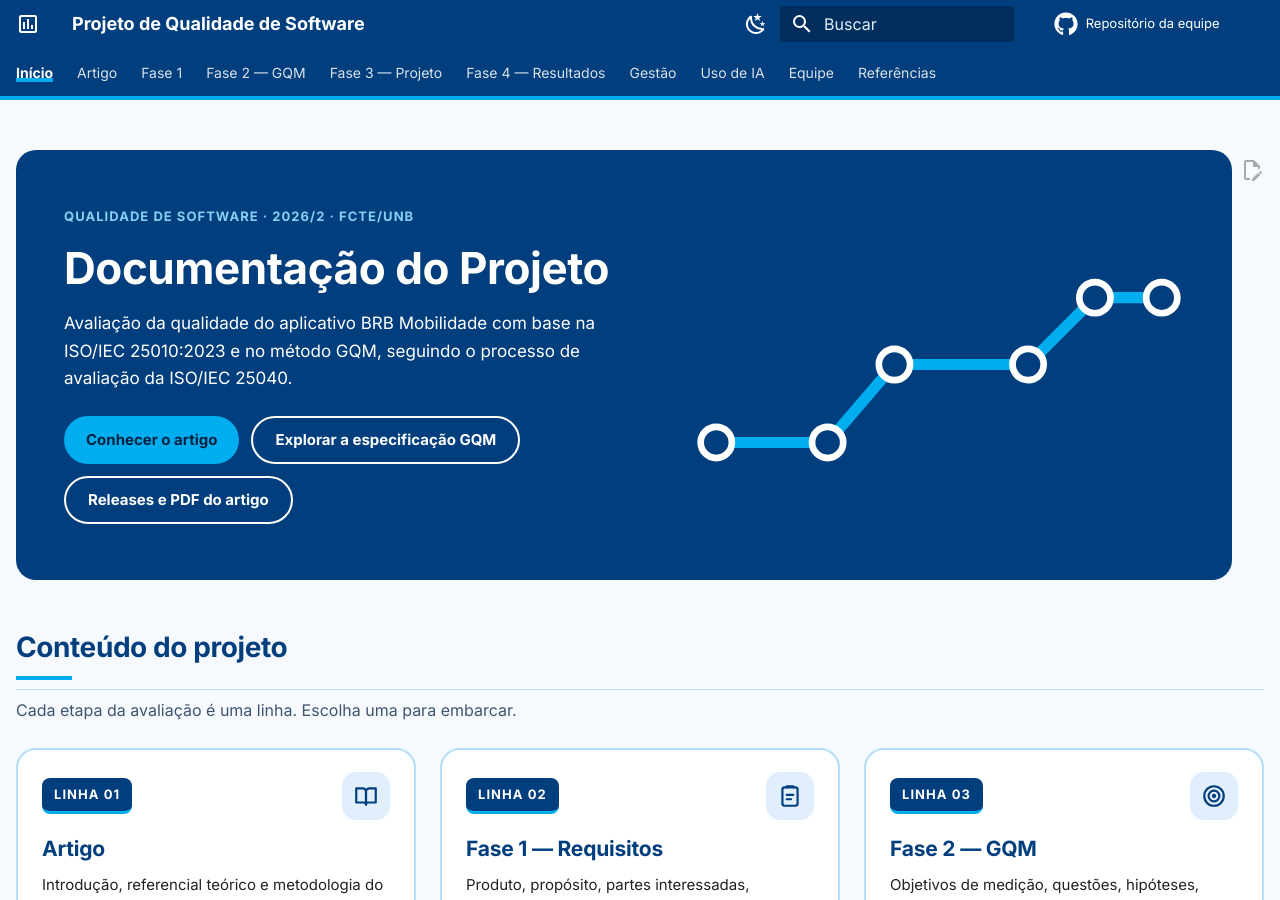
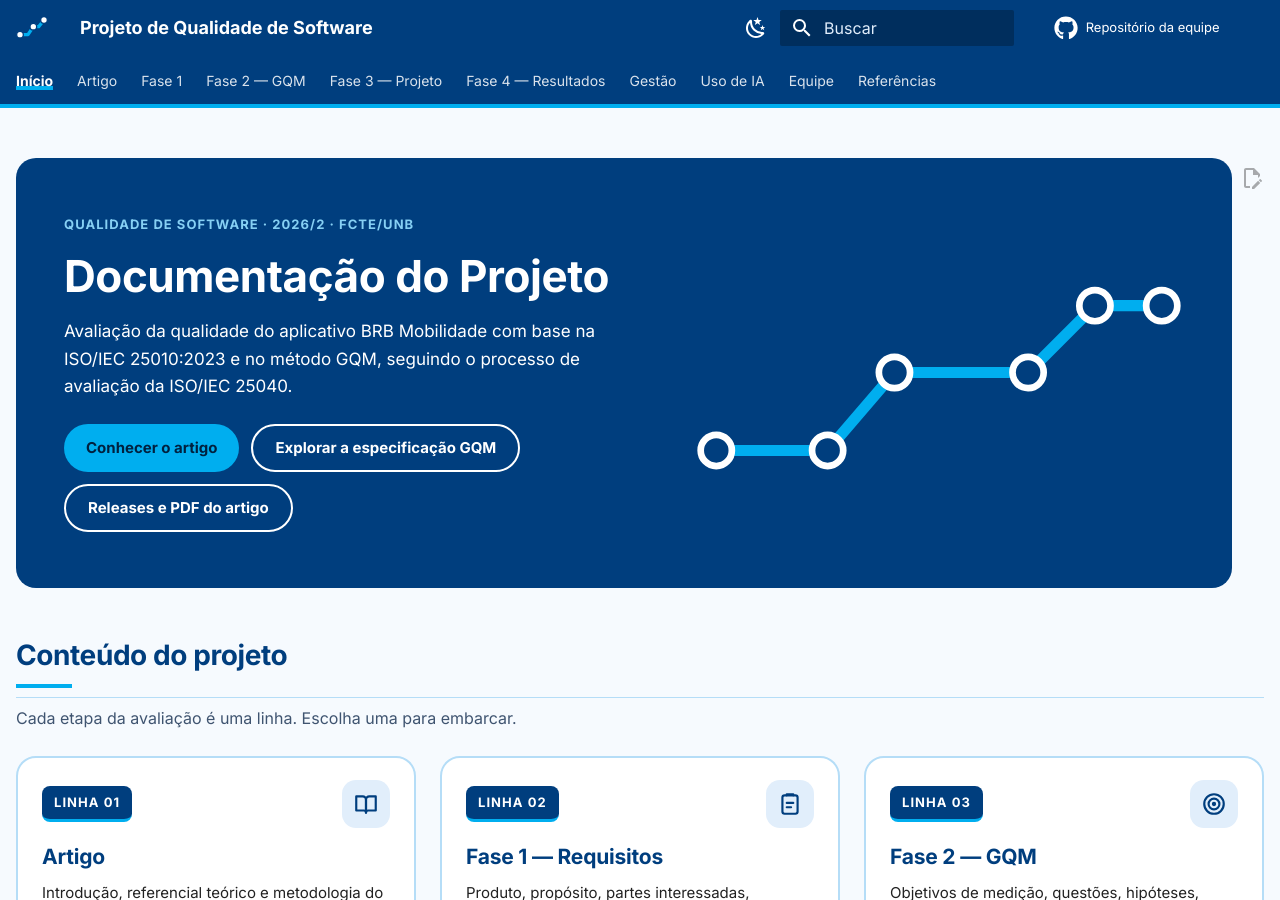
Before and after one commit to FCTE-Qualidade-de-Software-1/2026-2_T01_RUTH_LICHTERMAN, an MkDocs documentation site: the page built from docs/index.md, in a window 1280 px wide and 900 px high. Built offline with MkDocs 1.6.1 and Material for MkDocs 9.7.7, drawn with Linux system fonts in a browser that asks for light colours; comment, search, counter and statistics services are not loaded.

Commit message:
docs: adiciona favicon e logo ao gitpages

```diff
--- a/mkdocs.yml
+++ b/mkdocs.yml
@@ -9,6 +9,8 @@
 theme:
   name: material
   language: pt-BR
+  logo: images/logo.svg
+  favicon: images/favicon.svg
   icon:
     logo: material/chart-box-outline
     repo: fontawesome/brands/github
```
Also changed, not shown: docs/images/favicon.svg (added), docs/images/logo.svg (added).
